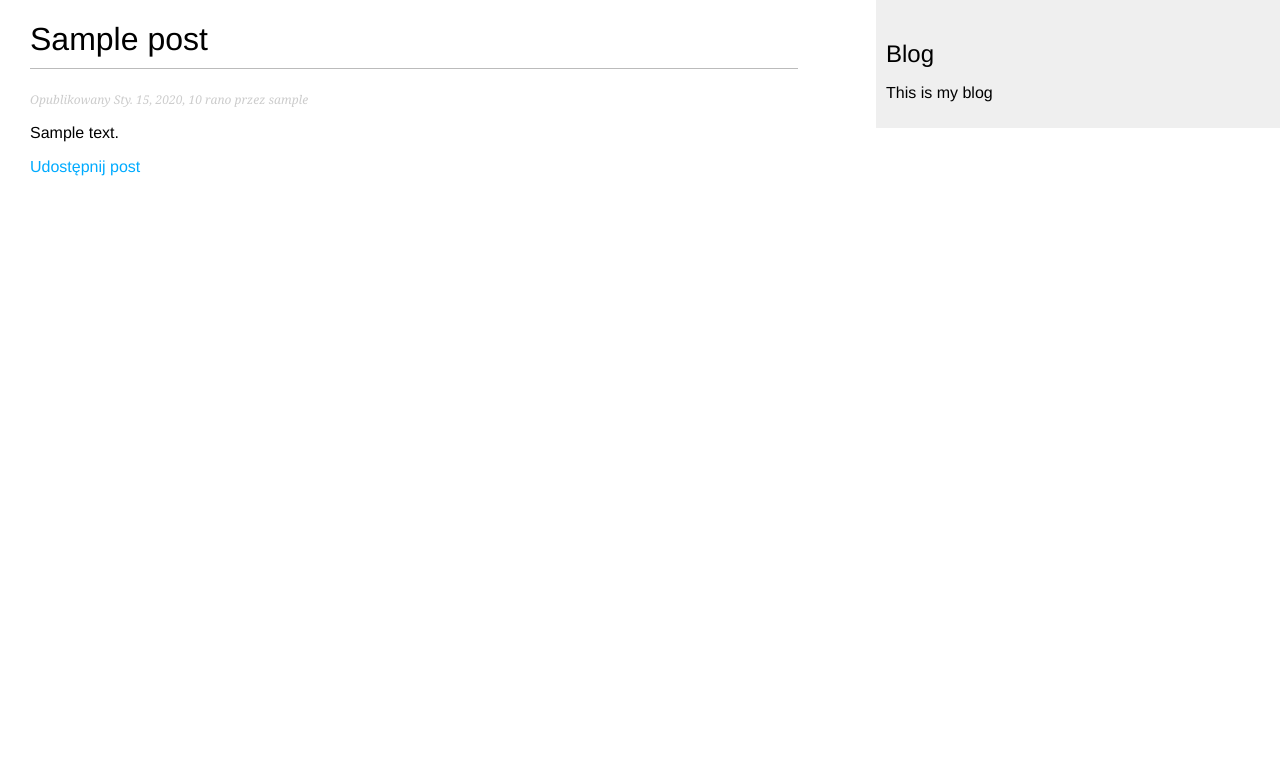
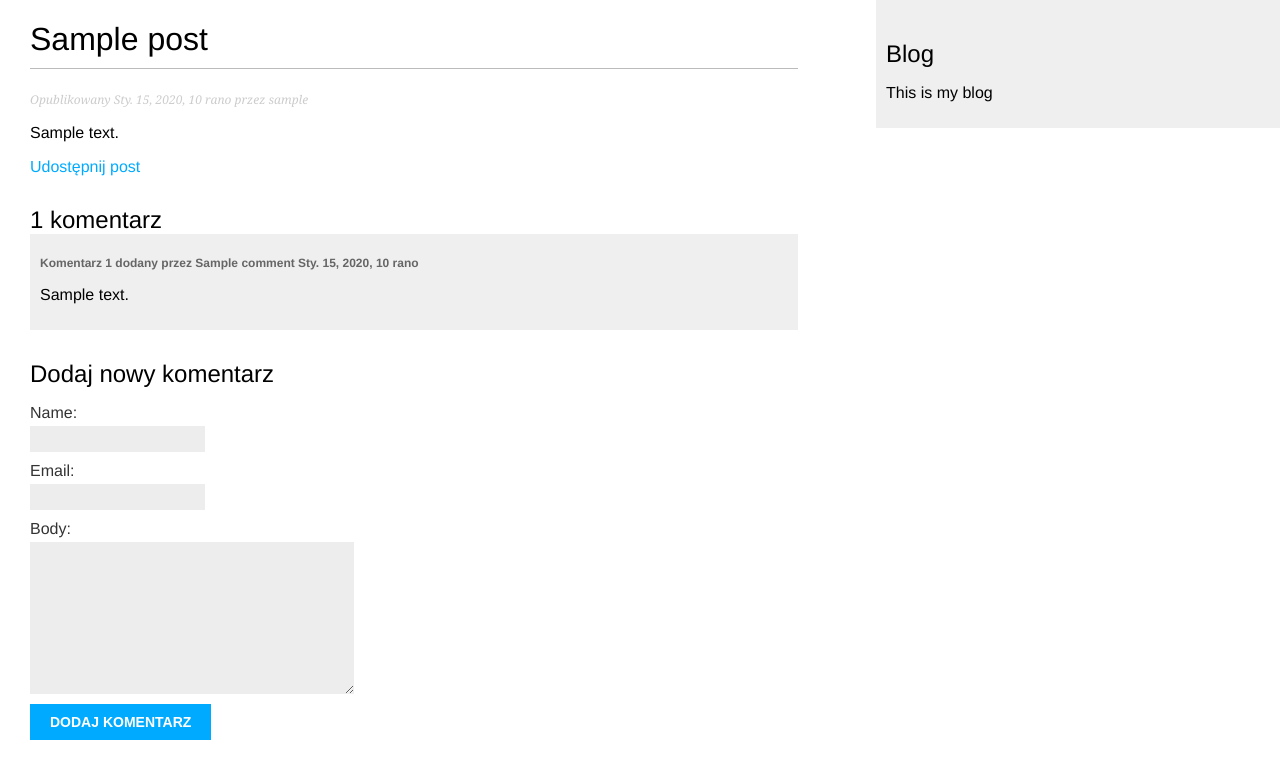
Before and after one commit to Filip-Gluszcz/BLOG, a Django app: a page that uses mysite/blog/templates/blog/post/detail.html in a window 1280 px wide. Shown: the top 779 px of the page. Run offline with Django 3.2, Linux system fonts and the light colour scheme; tables that the repository leaves empty hold one stand-in row (values such as "Sample post").

Commit message:
Comment section

```diff
--- a/mysite/blog/froms.py
+++ b/mysite/blog/froms.py
@@ -1,8 +1,14 @@
 from django import forms
-
+from .models import Comment
 class EmailPostForm(forms.Form):
     name = forms.CharField(max_length=25)
     email = forms.EmailField()
     to = forms.EmailField()
     comments = forms.ChoiceField(required=False,
                                  widget=forms.Textarea)
+
+
+class CommentForm(forms.ModelForm):
+    class Meta:
+        model = Comment
+        fields = ('name', 'email', 'body')
--- a/mysite/blog/models.py
+++ b/mysite/blog/models.py
@@ -1,3 +1,4 @@
+import email
 from pyexpat import model
 from turtle import title
 from django.db import models
@@ -37,3 +38,18 @@ class Post(models.Model):
 
     def __str__(self) -> str:
         return self.title
+
+class Comment(models.Model):
+    post = models.ForeignKey(Post, on_delete=models.CASCADE, related_name='comments')
+    name = models.CharField(max_length=80)
+    email = models.EmailField()
+    body = models.TextField()
+    created = models.DateTimeField(auto_now_add=True)
+    updated = models.DateTimeField(auto_now=True)
+    active = models.BooleanField(default=True)
+
+    class Meta:
+        ordering = ('created',)
+
+    def __str__(self) -> str:
+        return f'Komentarz dodany przez {self.name} do posta {self.post}'
--- a/mysite/blog/templates/blog/post/detail.html
+++ b/mysite/blog/templates/blog/post/detail.html
@@ -11,4 +11,30 @@
     <p>
         <a href="{% url "blog:post_share" post.id %}">Udostępnij post</a>
     </p>
+    {% with comments.count as total_comments %}
+        <h2>
+            {{ total_comments }} komentarz{{ total_comments|pluralize:"y" }}
+        </h2>
+    {% endwith %}
+    {% for comment in comments %}
+        <div class="comment">
+            <p class="info">
+                Komentarz {{ forloop.counter }} dodany przez {{ comment.name}}
+                {{ comment.created }}
+            </p>
+            {{ comment.body|linebreaks }}
+        </div>
+    {% empty %}
+        <p>Nie ma jeszcze żadnych komentarzy.</p>
+    {% endfor %}
+    {% if new_comment %}
+        <h2>Twój komentarz został dodany.</h2>
+    {% else %}
+        <h2>Dodaj nowy komentarz</h2>
+        <form action="." method="post">
+            {{comment_form.as_p}}
+            {% csrf_token %}
+            <p><input type="submit" value="Dodaj komentarz"></p>
+        </form>
+    {% endif %}
 {% endblock content %}
--- a/mysite/blog/templates/blog/post/share.html
+++ b/mysite/blog/templates/blog/post/share.html
@@ -8,7 +8,7 @@
         <p>Post "{{post.title}}" wysłano do {{form.cleaned_data.to}}</p>
     {% else %}
         <h1>Udostępnij "{{post.title}}" przez e-mail</h1>
-        <form action="" method="post">
+        <form action="." method="post">
             {{form.as_p}}
             {% csrf_token %}
             <input type="submit" value="Udostępnij">
--- a/mysite/blog/views.py
+++ b/mysite/blog/views.py
@@ -2,8 +2,8 @@ from django.shortcuts import render, get_object_or_404
 from django.core.paginator import Paginator, EmptyPage, PageNotAnInteger
 from django.core.mail import send_mail
 from django.views.generic import ListView
-from .models import Post
-from .froms import EmailPostForm
+from .models import Post, Comment
+from .froms import EmailPostForm, CommentForm
 
 class PostListView(ListView):
     queryset = Post.published.all() # standardowo dodaje sie 'model = Post' ale wtedy widok wywołuje Post.objects.all() zamiast Post.published.all()
@@ -35,9 +35,19 @@ def post_detail(request, year, month, day, post):
                                    publish__month=month,
                                    publish__day=day)
 
+    comments = post.comments.filter(active=True)
+
+    if request.method == 'POST':
+        comment_form = CommentForm(data=request.POST)
+        if comment_form.is_valid():
+            new_comment = comment_form.save(commit=False)
+            new_comment.post = post
+            new_comment.save()
+    else: comment_form = CommentForm()
+
     return render(request,
                     'blog/post/detail.html',
-                    {'post': post})
+                    {'post': post, 'comments': comments, 'comment_form': comment_form})
 
 def post_share(request, post_id):
     post = get_object_or_404(Post, id=post_id, status='published')
```
Also changed, not shown: mysite/blog/admin.py (+7 -1 lines), mysite/blog/migrations/0002_comment.py (added).
